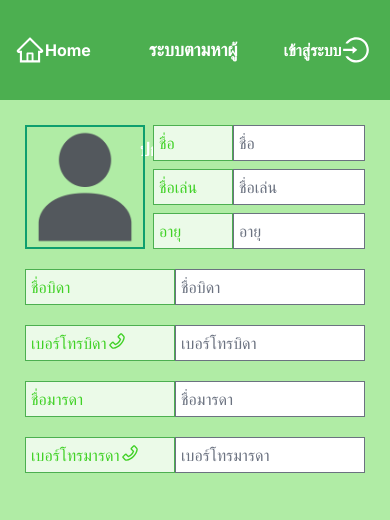
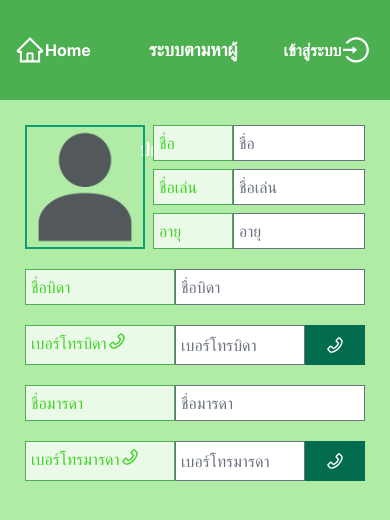
Before and after one commit to wasanmsn/child-report, a Next.js app: page /profile/1 in a window 390 px wide. Shown: the top 520 px of the page. Built offline with nearby package versions, Linux system fonts and the light colour scheme; no server answers.

Commit message:
feat:add phone button in profile page

```diff
--- a/src/app/profile/[id]/page.js
+++ b/src/app/profile/[id]/page.js
@@ -159,7 +159,7 @@ export default function page({ params }) {
                 <label className="input-label">
                     <span className="span-parent-detail" >เบอร์โทรบิดา <AiOutlinePhone className="hover:cursor-pointer" href={`tel:${state.user.fatherPhone}`} size={20} /></span>
                     <input type="text" name="fatherPhone" onChange={handleChange} placeholder="เบอร์โทรบิดา" value={state.user.fatherPhone} disabled={!isEdit} required />
-
+                    <button type="button" style={{margin:0}} class="text-white bg-green-700 hover:bg-green-800 focus:outline-none focus:ring-4 focus:ring-green-300 font-medium text-sm px-5 py-2.5 text-center mr-2 mb-2 dark:bg-green-600 dark:hover:bg-green-700 dark:focus:ring-green-800" href={`tel:${state.user.fatherPhone}`}><AiOutlinePhone className="hover:cursor-pointer" href={`tel:${state.user.fatherPhone}`} size={20} /></button>
                 </label>
                 <label className="input-label">
                     <span className="span-parent-detail" >ชื่อมารดา</span>
@@ -168,6 +168,8 @@ export default function page({ params }) {
                 <label className="input-label">
                     <span className="span-parent-detail" >เบอร์โทรมารดา <AiOutlinePhone className="hover:cursor-pointer" href={`tel:${state.user.motherPhone}`} size={20} /></span>
                     <input type="text" name="motherPhone" onChange={handleChange} placeholder="เบอร์โทรมารดา" value={state.user.motherPhone} disabled={!isEdit} required />
+                    <button type="button" style={{margin:0}} class="text-white bg-green-700 hover:bg-green-800 focus:outline-none focus:ring-4 focus:ring-green-300 font-medium text-sm px-5 py-2.5 text-center mr-2 mb-2 dark:bg-green-600 dark:hover:bg-green-700 dark:focus:ring-green-800" href={`tel:${state.user.motherPhone}`}><AiOutlinePhone className="hover:cursor-pointer" href={`tel:${state.user.motherPhone}`} size={20} /></button>
+
                 </label>
                 {
                     isEdit ? (<label className="upload font-bold">
```
Also changed, not shown: src/components/Toast.js (line endings or trailing spaces).
